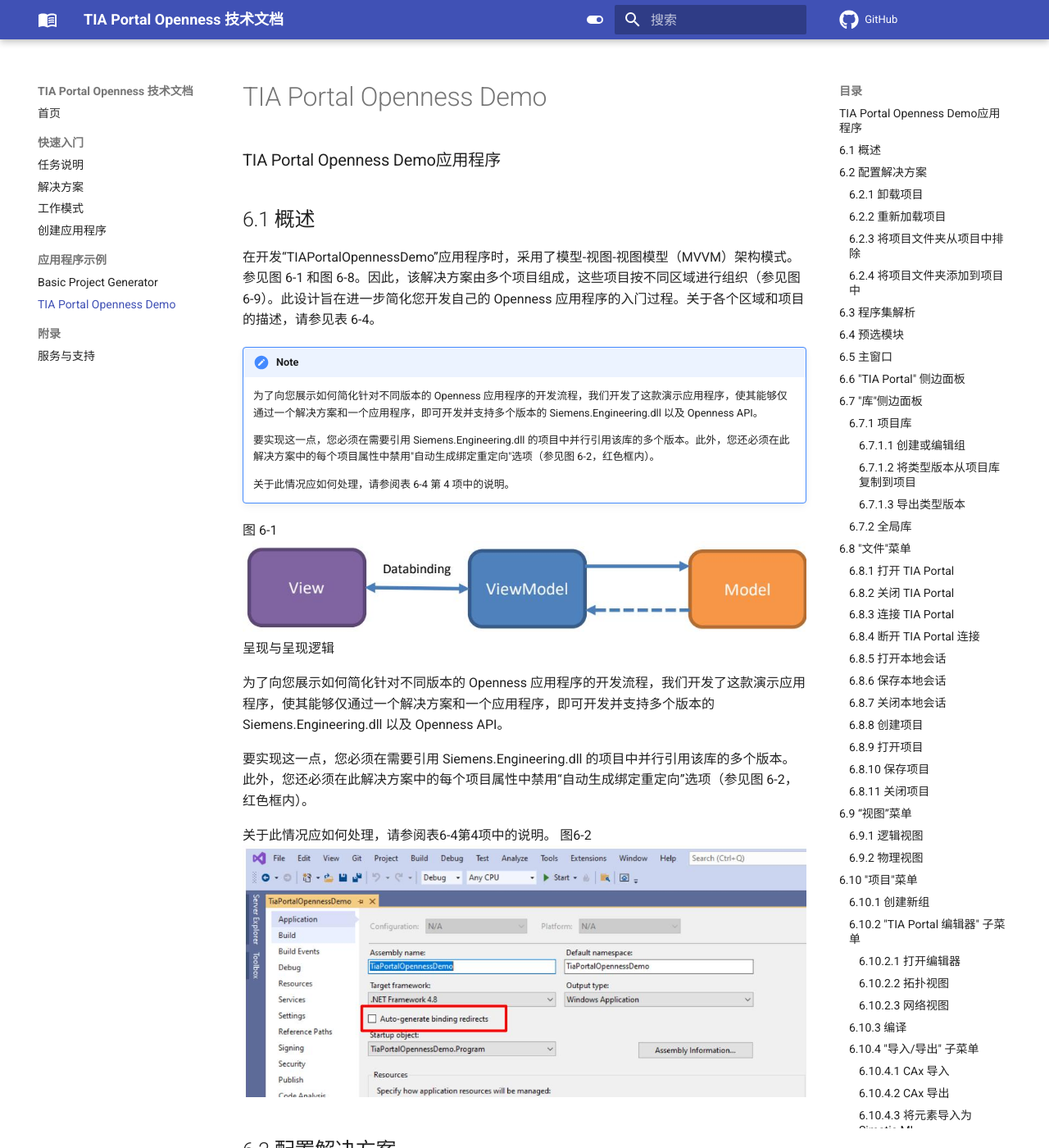
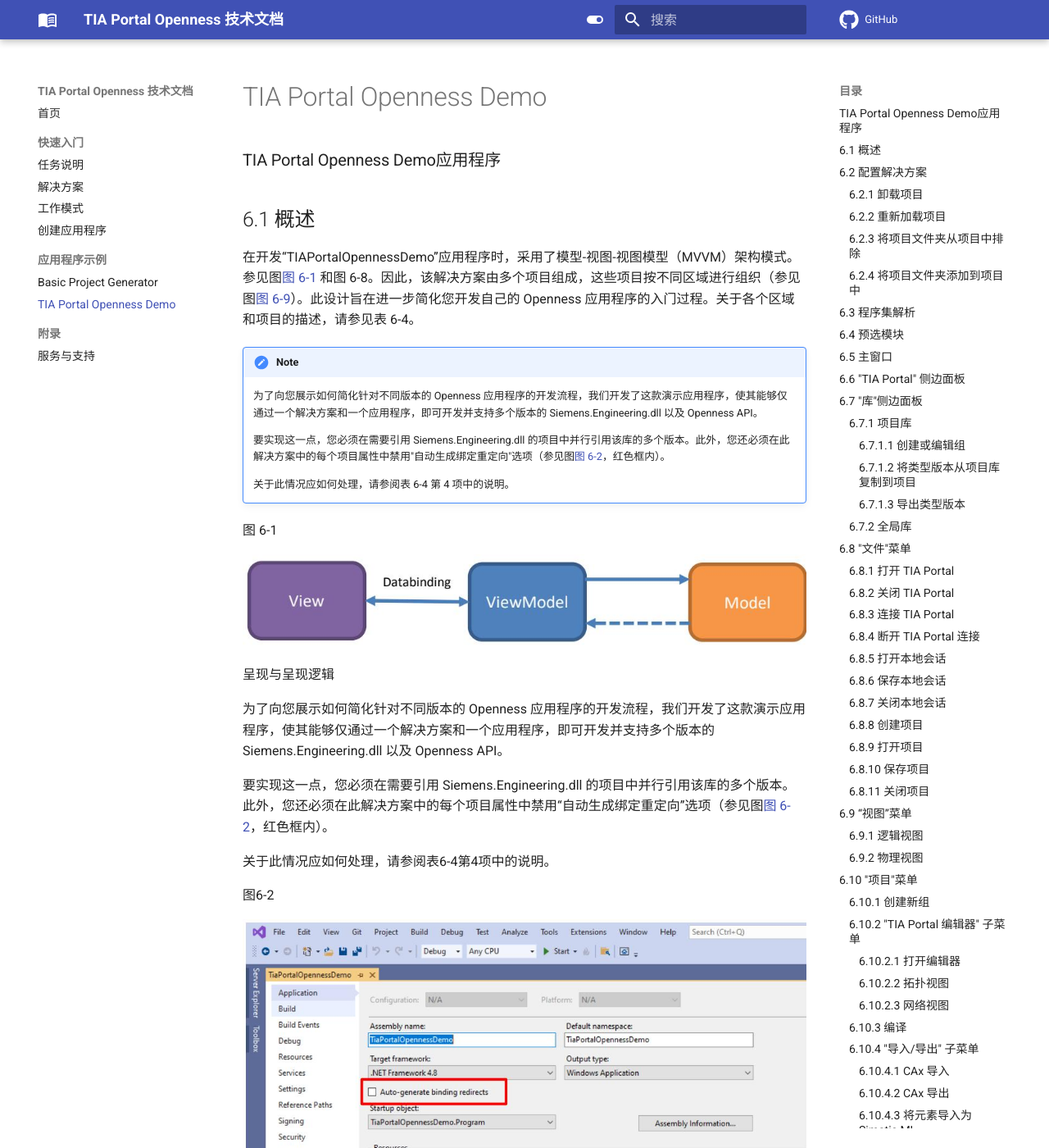
Before and after one commit to lybhb8/tia-openness-demo-docs, an MkDocs documentation site: the page built from docs/06 TIA Portal Openness Demo Application.md, in a window 1280 px wide and 1400 px high. Shown: the whole window at 82% size. Built offline with MkDocs 1.6.1 and Material for MkDocs 9.7.7, drawn with Linux system fonts in a browser that asks for light colours; comment, search, counter and statistics services are not loaded; some of the changed text lies outside the part shown.

Commit message:
Add figure anchors and convert all references to links

````diff
--- a/docs/06 TIA Portal Openness Demo Application.md
+++ b/docs/06 TIA Portal Openness Demo Application.md
@@ -2,27 +2,31 @@
 
 ## 6.1 概述
 
-在开发“TIAPortalOpennessDemo”应用程序时，采用了模型-视图-视图模型（MVVM）架构模式。 参见图 6-1 和图 6-8。因此，该解决方案由多个项目组成，这些项目按不同区域进行组织（参见图 6-9）。此设计旨在进一步简化您开发自己的 Openness 应用程序的入门过程。关于各个区域和项目的描述，请参见表 6-4。
+在开发“TIAPortalOpennessDemo”应用程序时，采用了模型-视图-视图模型（MVVM）架构模式。 参见图[图 6-1](#fig-6-1) 和图 6-8。因此，该解决方案由多个项目组成，这些项目按不同区域进行组织（参见图[图 6-9](#fig-6-9)）。此设计旨在进一步简化您开发自己的 Openness 应用程序的入门过程。关于各个区域和项目的描述，请参见表 6-4。
 
 !!! note
     为了向您展示如何简化针对不同版本的 Openness 应用程序的开发流程，我们开发了这款演示应用程序，使其能够仅通过一个解决方案和一个应用程序，即可开发并支持多个版本的 Siemens.Engineering.dll 以及 Openness API。
 
-    要实现这一点，您必须在需要引用 Siemens.Engineering.dll 的项目中并行引用该库的多个版本。此外，您还必须在此解决方案中的每个项目属性中禁用"自动生成绑定重定向"选项（参见图 6-2，红色框内）。
+    要实现这一点，您必须在需要引用 Siemens.Engineering.dll 的项目中并行引用该库的多个版本。此外，您还必须在此解决方案中的每个项目属性中禁用"自动生成绑定重定向"选项（参见图[图 6-2](#fig-6-2)，红色框内）。
 
     关于此情况应如何处理，请参阅表 6-4 第 4 项中的说明。
 
 
 图 6-1
+
 ![](images/7f56a7bd4221ff0813006bb16c33719be65b8826ab732f58cb6c1ac1e794cad9.jpg){ #fig-6-1 }
+
 呈现与呈现逻辑
 
 为了向您展示如何简化针对不同版本的 Openness 应用程序的开发流程，我们开发了这款演示应用程序，使其能够仅通过一个解决方案和一个应用程序，即可开发并支持多个版本的 Siemens.Engineering.dll 以及 Openness API。
 
-要实现这一点，您必须在需要引用 Siemens.Engineering.dll 的项目中并行引用该库的多个版本。此外，您还必须在此解决方案中的每个项目属性中禁用“自动生成绑定重定向”选项（参见图 6-2，红色框内）。
+要实现这一点，您必须在需要引用 Siemens.Engineering.dll 的项目中并行引用该库的多个版本。此外，您还必须在此解决方案中的每个项目属性中禁用“自动生成绑定重定向”选项（参见图[图 6-2](#fig-6-2)，红色框内）。
 
 
 关于此情况应如何处理，请参阅表6-4第4项中的说明。
+
 图6-2
+
 ![](images/0c2b0d6a9feab3ecf9e1dec2fe6fcd4d6b7170a86ef1a8e10afa0579a02bf831.jpg){ #fig-6-2 }
 
 ## 6.2 配置解决方案
@@ -46,6 +50,7 @@
 ### 6.2.1 卸载项目
 
 图6-3
+
 ![](images/06ec617b45150aba8057f4d6faad78e5e839ec26802b03d78a19603070b1f67c.jpg){ #fig-6-3 }
 
 表 6-1
@@ -55,6 +60,7 @@
 ### 6.2.2 重新加载项目
 
 图6-4
+
 ![](images/78a7410f5b6e8095924f6a8208571b95edd4f26db1cd9750cdab4c5f3da3702e.jpg){ #fig-6-4 }
 
 表 6-2
@@ -63,7 +69,7 @@
 
 ### 6.2.3 将项目文件夹从项目中排除
 
-根据您未使用的版本，必须将这些版本的相应实现从项目中排除。为此，请使用包含“从项目中排除”功能的右键菜单（参见图 6-5）。这样您就可以编译项目和/或解决方案。 正因如此，源代码的清晰结构尤为重要。
+根据您未使用的版本，必须将这些版本的相应实现从项目中排除。为此，请使用包含“从项目中排除”功能的右键菜单（参见图[图 6-5](#fig-6-5)）。这样您就可以编译项目和/或解决方案。 正因如此，源代码的清晰结构尤为重要。
 
 以下项目包含特定版本的实现：
 
@@ -80,20 +86,25 @@
 • WinCcUnified – 服务 – V…
 
 图6-5
+
 ![alt text](images/image-11.png){ #fig-6-5 }
 
 ### 6.2.4 将项目文件夹添加到项目中
 
 图6-6
+
 ![](images/1265b705a6335bed38445c03c81aa717475eaed95563a3e3d072c43fd76a60d4.jpg){ #fig-6-6 }
 
 表 6-3
 
 <table><tr><td>编号</td><td>说明</td></tr><tr><td>1.</td><td>通过项目”SinamicsStartdrive”的右键菜单激活”显示所有文件”功能。</td></tr><tr><td>2.</td><td>您希望将其包含到项目中的被排除项目文件夹。</td></tr><tr><td>3.</td><td>通过项目文件夹的右键菜单执行”包含到项目中”功能。</td></tr></table>
 
-![](images/ff7df845beceedb50b787b3152d299626e65f040a640ce83dcf51ac261aad974.jpg)
+图6-7
+
+![](images/ff7df845beceedb50b787b3152d299626e65f040a640ce83dcf51ac261aad974.jpg){ #fig-6-7 }
 
 图 6-8
+
 ![](images/9c7eba53a9c9e76b96ffccd9c53dd1491baae8fde02d2fe11f133ca7ad533d8a.jpg){ #fig-6-8 }
 
 概述了 TIAPortalOpennessDemo 应用程序中使用的主要命名空间和类型。
@@ -106,11 +117,13 @@
     您可以在下载包"108716692_TIA_PortalOpenness_Demo_V17.zip"中找到一个已完全编译的"exe"文件，该下载包位于"TiaPortalOpennessDemo_Application.zip"内。
 
 
+图6-9
 
-![alt text](images/image-9.png)
+![alt text](images/image-9.png){ #fig-6-9 }
 
 
 表 6-4
+
 ![alt text](images/image-13.png)
 
 
@@ -135,12 +148,13 @@
 
 
 图 6-10
+
 ![](images/6-10.jpg){ #fig-6-10 }
 
 
 ## 6.4 预选模块
 
-要使用 Sinamics Startdrive、STEP 7、WinCC Professional 或 WinCC Unified 的相关功能，必须安装相应的软件模块。随后，TIA Portal Openness Demo应用的模块扩展将从预设目录中加载（参见“设置”），并作为选项提供（参见图 6-11）。
+要使用 Sinamics Startdrive、STEP 7、WinCC Professional 或 WinCC Unified 的相关功能，必须安装相应的软件模块。随后，TIA Portal Openness Demo应用的模块扩展将从预设目录中加载（参见“设置”），并作为选项提供（参见图[图 6-11](#fig-6-11)）。
 
 如果您选择“SinamicsStartdriveModule”模块，根据项目大小不同，打开项目可能需要稍长一些时间。这是因为“SinamicsStartdriveModule”会将驱动单元加载到项目树中。每个驱动单元可能包含大量参数。
 
@@ -160,6 +174,7 @@
 应用程序的主视图分为多个窗格。这些窗格在侧边面板中以显示或可选地隐藏有关 TIA Portal 实例以及项目/全局库的信息。单击内容窗格会自动隐藏侧边面板。
 
 图 6-11
+
 ![](images/6-12.jpg){ #fig-6-11 }
 
 表 6-6
@@ -177,6 +192,7 @@
 ## 6.6 "TIA Portal" 侧边面板
 
 图 6-12
+
 ![](images/6-13.jpg){ #fig-6-12 }
 
 表 6-7
@@ -192,6 +208,7 @@
 ### 6.7.1 项目库
 
 图 6-14
+
 ![alt text](images/image-17.png){ #fig-6-14 }
 
 表 6-8
@@ -207,6 +224,7 @@
 #### 6.7.1.1 创建或编辑组
 
 图 6-15
+
 ![alt text](images/image-18.png){ #fig-6-15 }
 
 表 6-9
@@ -223,6 +241,7 @@
 #### 6.7.1.2 将类型版本从项目库复制到项目
 
 图 6-16
+
 ![alt text](images/image-19.png){ #fig-6-16 }
 
 表 6-10
@@ -240,6 +259,7 @@
 #### 6.7.1.3 导出类型版本
 
 图 6-17
+
 ![alt text](images/image-20.png){ #fig-6-17 }
 
 表 6-11
@@ -252,6 +272,7 @@
 ### 6.7.2 全局库
 
 图 6-18
+
 ![alt text](images/image-21.png){ #fig-6-18 }
 
 表 6-12
@@ -268,6 +289,7 @@
 
 
 图 6-19
+
 ![alt text](images/image-22.png){ #fig-6-19 }
 
 表 6-13
@@ -286,6 +308,7 @@
 您可以在"文件"菜单中使用"打开 TIA Portal"来打开新的 TIA Portal 实例。
 
 图 6-20
+
 ![alt text](images/image-23.png){ #fig-6-20 }
 
 
@@ -293,7 +316,7 @@
 
 
 
-根据序列图（参见图 6-7），通过 ModuleProvider 在类 TiaPortalViewModel 的方法 InitServiceProvider 中加载服务实例：
+根据序列图（参见图[图 6-7](#fig-6-7)），通过 ModuleProvider 在类 TiaPortalViewModel 的方法 InitServiceProvider 中加载服务实例：
 
 ```csharp
 _tiaPortalServiceProvider =
@@ -312,12 +335,14 @@
 ### 6.8.3 连接 TIA Portal
 
 图 6-21
+
 ![alt text](images/image-24.png){ #fig-6-21 }
 
 图 6-22
+
 ![alt text](images/image-25.png){ #fig-6-22 }
 
-"文件"菜单中的"连接 TIA Portal"或"连接 TIA Portal"按钮（参见图 6-21，第 2 项）可以与现有的 TIA Portal 实例建立连接。此实例中打开的项目将自动加载并打开用于编辑。为此，从所有运行进程的列表中选择实例（参见图 6-21，第 1 项），然后单击"连接 TIA Portal"按钮（参见图 6-21，第 2 项）。与 TIA Portal Openness Demo 应用程序连接的实例的进程 ID（参见图 6-22，第 1 项）将显示在"当前进程 ID:"字段中（参见图 6-22，第 2 项）。
+"文件"菜单中的"连接 TIA Portal"或"连接 TIA Portal"按钮（参见图[图 6-21](#fig-6-21)，第 2 项）可以与现有的 TIA Portal 实例建立连接。此实例中打开的项目将自动加载并打开用于编辑。为此，从所有运行进程的列表中选择实例（参见图[图 6-21](#fig-6-21)，第 1 项），然后单击"连接 TIA Portal"按钮（参见图[图 6-21](#fig-6-21)，第 2 项）。与 TIA Portal Openness Demo 应用程序连接的实例的进程 ID（参见图[图 6-22](#fig-6-22)，第 1 项）将显示在"当前进程 ID:"字段中（参见图[图 6-22](#fig-6-22)，第 2 项）。
 
 通过服务实例（参见打开 TIA Portal），调用方法 ConnectTiaPortal(int processId)，该方法使用 API 调用 TiaPortal.GetProcess(processId, 5000).Attach(); 与相应 processId 的 TIA Portal 实例建立连接。
 
@@ -340,7 +365,7 @@
 
 您可以使用“文件”菜单中的“打开本地会话”来打开一个本地会话实例。
 
-根据序列图（参见图 6-7），通过 ModuleProvider 在类
+根据序列图（参见图[图 6-7](#fig-6-7)），通过 ModuleProvider 在类
 
 BaseMultiuserProjectViewModel: MultiuserServiceProvider = \_moduleProvider.GetService(typeof(IMultiuserServiceProvider)) as IMultiuserServiceProvider;
 
@@ -372,9 +397,10 @@
 
 ### 6.8.8 创建项目
 
-在”文件”菜单中单击”创建项目”以创建一个新项目。为此，您必须输入项目名称以及项目将被创建和保存的目标文件夹（参见图 6-23）。
+在”文件”菜单中单击”创建项目”以创建一个新项目。为此，您必须输入项目名称以及项目将被创建和保存的目标文件夹（参见图[图 6-23](#fig-6-23)）。
 
 图6-23
+
 ![alt text](images/image-26.png){ #fig-6-23 }
 
 
@@ -383,7 +409,7 @@
 <table><tr><td>编号</td><td>说明</td></tr><tr><td>1.</td><td>为新项目输入名称。 名称必须符合 Windows 的文件命名规则。</td></tr><tr><td>2.</td><td>打开”文件资源管理器”，选择将要创建新项目的目标目录。</td></tr><tr><td>3.</td><td>新项目将创建的路径是从设置中读取的（参见”设置”），并显示在文本框中。如果需要，可以对其进行编辑。</td></tr><tr><td>4.</td><td>点击”创建”按钮以创建新项目。 通过调用 ValidationProvider，系统将首先验证您的输入；若验证通过，对话框将关闭，并创建新项目。</td></tr><tr><td>5.</td><td>如需中止该过程，请点击”取消”按钮。</td></tr></table>
 
 
-根据序列图（见图 6-7），通过 ModuleProvider 在类
+根据序列图（见图[图 6-7](#fig-6-7)），通过 ModuleProvider 在类
 
 BaseProjectViewModel: ProjectServiceProvider = \_moduleProvider.GetService(typeof(IProjectServiceProvider)) as IProjectServiceProvider;
 
@@ -391,11 +417,12 @@
 
 ### 6.8.9 打开项目
 
-通过“文件”菜单中的“打开项目”打开一个项目。为此，请使用文件选择对话框选择所需的项目文件（参见图 6-24）。 文件过滤器设置为 \*.ap\*，以便显示所有项目版本。随后项目打开，项目数据（项目树）被加载到应用程序中（参见图 6-26 和图 6-27）。
+通过“文件”菜单中的“打开项目”打开一个项目。为此，请使用文件选择对话框选择所需的项目文件（参见图[图 6-24](#fig-6-24)）。 文件过滤器设置为 \*.ap\*，以便显示所有项目版本。随后项目打开，项目数据（项目树）被加载到应用程序中（参见图[图 6-26](#fig-6-26) 和图 6-27）。
 
 通过服务实例（参见“创建项目”），调用 OpenProjectAsync(string projectPath) 方法。该方法使用 API 调用 Project newProject = tiaPortal.Projects.Open(new FileInfo(projectPath)); 来打开作为参数传递的所选项目。
 
 图 6-24
+
 ![](images/364d11c979faa89db86ab556c5ea8d17d9240139a834fd46d3c87f729a503ff5.jpg){ #fig-6-24 }
 
 ### 6.8.10 保存项目
@@ -417,11 +444,12 @@
 ## 6.9 “视图”菜单
 
 图 6-25
+
 ![alt text](images/image-27.png){ #fig-6-25 }
 
-通过“视图”菜单，您可以切换项目中的逻辑树结构和物理树结构。参见图 6-26 和图 6-27。
+通过“视图”菜单，您可以切换项目中的逻辑树结构和物理树结构。参见图[图 6-26](#fig-6-26) 和图 6-27。
 
-根据序列图（参见图 6-7），在“视图”菜单中单击“逻辑树”或“物理树”将调用 TiaPortalOpennessCore 项目中 MenuViewModel 类中的命令处理程序 SetNavigationPath(string navigationPath)。 系统将要显示或导航到的视图名称将作为参数传递。
+根据序列图（参见图[图 6-7](#fig-6-7)），在“视图”菜单中单击“逻辑树”或“物理树”将调用 TiaPortalOpennessCore 项目中 MenuViewModel 类中的命令处理程序 SetNavigationPath(string navigationPath)。 系统将要显示或导航到的视图名称将作为参数传递。
 
 ```text
 <MenuItem Header="_View">
@@ -451,8 +479,10 @@
 
 这里有一个例外，即“设备组”，因为它没有导轨或机架。因此，使用设备名称作为额外的分组依据。
 
-逻辑树结构将所有设备按机架或机柜进行分类。所有未插电的设备均与机架或机柜位于同一层级（参见图 6-26中的红色方框）。
+逻辑树结构将所有设备按机架或机柜进行分类。所有未插电的设备均与机架或机柜位于同一层级（参见图[图 6-26](#fig-6-26)中的红色方框）。
+
 图6-26
+
 ![](images/9f591dab3b2a9099affbf035aa7aaf7e2331e0f4a8e4947083046addfa378470.jpg){ #fig-6-26 }
 
 ### 6.9.2 物理视图
@@ -460,7 +490,10 @@
 在物理树结构中，所有设备都位于一个站点的下方；在此，一条轨道及其上的所有设备（包括未连接的设备）位于同一层级。有关哪些设备已断开连接、哪些未断开连接的信息，请参阅属性视图（参见[图 6-28](#fig-6-28)）。
 
 图6-27
+
 ![](images/6-27.jpg){ #fig-6-27 }
+
+图6-28
 
 ![](images/6-28.jpg){ #fig-6-28 }
 
@@ -472,12 +505,14 @@
 在此菜单中，您可以找到可在项目级别或项目项上运行的功能。
 
 图6-29
+
 ![alt text](images/image-29.png){ #fig-6-29 }
 
 
 ### 6.10.1 创建新组
 
 图6-30
+
 ![alt text](images/image-28.png){ #fig-6-30 }
 
 表 6-15
@@ -489,7 +524,7 @@
 | 3. | 为高亮显示的元素创建新组（作为子组）并关闭对话框。 |
 | 4. | 取消操作并关闭对话框。 |
 
-根据序列图（参见图 6-7），通过 ModuleProvider 在类 BaseProjectViewModel 的方法 InitProjectServiceProvider 中加载服务实例：
+根据序列图（参见图[图 6-7](#fig-6-7)），通过 ModuleProvider 在类 BaseProjectViewModel 的方法 InitProjectServiceProvider 中加载服务实例：
 
 ```csharp
 ProjectServiceProvider =
@@ -497,7 +532,7 @@
 IProjectServiceProvider;
 ```
 
-通过该实例，调用方法 ProjectServiceProvider.CreateNewGroup(newGroupName, (string)SelectedItem.Header, (Guid)SelectedItem.Tag, true);。这里，正在创建的组的名称、高亮显示的元素的名称（参见图 6-30，第 1 项）和高亮显示元素的 GUID 作为参数传递。调用中的第四个参数表示我们正在处理逻辑项目树，并且项目项应在其中找到。
+通过该实例，调用方法 ProjectServiceProvider.CreateNewGroup(newGroupName, (string)SelectedItem.Header, (Guid)SelectedItem.Tag, true);。这里，正在创建的组的名称、高亮显示的元素的名称（参见图[图 6-30](#fig-6-30)，第 1 项）和高亮显示元素的 GUID 作为参数传递。调用中的第四个参数表示我们正在处理逻辑项目树，并且项目项应在其中找到。
 
 使用这些信息找到项目项，并进行 var parentProjectItem = GetProjectItem(parentGroup, tag, logicalTree); 调用。
 
@@ -524,13 +559,14 @@
 
 
 图6-31
+
 ![](images/6-31.jpg){ #fig-6-31 }
 
 #### 6.10.2.1 打开编辑器
 
 "项目 -> TIA Portal 编辑器"菜单中的"打开编辑器"让您可以为项目树中高亮显示的元素在 TIA Portal 中打开相应的硬件编辑器，然后在此编辑项目项。
 
-根据序列图（参见图 6-7），通过 ModuleProvider 在类 BaseProjectViewModel 的方法 InitProjectServiceProvider 中加载服务实例：
+根据序列图（参见图[图 6-7](#fig-6-7)），通过 ModuleProvider 在类 BaseProjectViewModel 的方法 InitProjectServiceProvider 中加载服务实例：
 
 ```csharp
 ProjectServiceProvider =
@@ -570,7 +606,7 @@
 
 "项目 -> TIA Portal 编辑器"菜单中的"拓扑视图"让您可以打开 TIA Portal 中项目的拓扑视图（参见[图 6-32](#fig-6-32)）。
 
-根据序列图（参见图 6-7），通过 ModuleProvider 在类 BaseProjectViewModel 的方法 InitProjectServiceProvider 中加载服务实例：
+根据序列图（参见图[图 6-7](#fig-6-7)），通过 ModuleProvider 在类 BaseProjectViewModel 的方法 InitProjectServiceProvider 中加载服务实例：
 
 ```csharp
 ProjectServiceProvider =
@@ -589,13 +625,14 @@
 
 
 图6-32
+
 ![](images/6-32.jpg){ #fig-6-32 }
 
 #### 6.10.2.3 网络视图
 
 "项目 -> TIA Portal 编辑器"菜单中的"网络视图"让您可以打开 TIA Portal 中项目的网络视图（参见[图 6-33](#fig-6-33)）。
 
-根据序列图（参见图 6-7），通过 ModuleProvider 在类 BaseProjectViewModel 的方法 InitProjectServiceProvider 中加载服务实例：
+根据序列图（参见图[图 6-7](#fig-6-7)），通过 ModuleProvider 在类 BaseProjectViewModel 的方法 InitProjectServiceProvider 中加载服务实例：
 
 ```csharp
 ProjectServiceProvider =
@@ -613,16 +650,18 @@
 ```
 
 图6-33
+
 ![](images/6-33.jpg){ #fig-6-33 }
 
 ### 6.10.3 编译
 
 图6-34
+
 ![](images/6-34.jpg){ #fig-6-34 }
 
 编译项目树中高亮显示的元素，只要该对象实现了接口 ICompilable（参见[图 6-34](#fig-6-34)）。
 
-根据序列图（参见图 6-7），通过 ModuleProvider 在类 BaseProjectViewModel 的方法 InitProjectServiceProvider 中加载服务实例：
+根据序列图（参见图[图 6-7](#fig-6-7)），通过 ModuleProvider 在类 BaseProjectViewModel 的方法 InitProjectServiceProvider 中加载服务实例：
 
 ```csharp
 ProjectServiceProvider =
@@ -667,6 +706,7 @@
 ### 6.10.4 "导入/导出" 子菜单
 
 图6-35
+
 ![](images/6-35.jpg){ #fig-6-35 }
 
 #### 6.10.4.1 CAx 导入
@@ -675,6 +715,7 @@
 
 
 图6-36
+
 ![alt text](images/image-30.png){ #fig-6-36 }
 
 
@@ -703,6 +744,7 @@
 
 
 图6-37
+
 ![](images/6-37.jpg){ #fig-6-37 }
 
 CAx 导出以 AML 格式导出设备数据。CAx 导出在项目级别或设备级别都是可能的。
@@ -722,8 +764,9 @@
 
 #### 6.10.4.3 将元素导入为 Simatic ML
 
+图6-38
 
-![alt text](images/image-31.png)
+![alt text](images/image-31.png){ #fig-6-38 }
 
 表 6-17
 
@@ -757,8 +801,9 @@
 
 #### 6.10.4.4 将结构导入为 Simatic ML
 
+图6-40
 
-![alt text](images/image-32.png)
+![alt text](images/image-32.png){ #fig-6-40 }
 
 表 6-18
 
@@ -772,13 +817,18 @@
 
 
 
-图6-40
+
+
 图6-41
+
 ![](images/6-41.jpg){ #fig-6-41 }
 
-![](images/6-42.jpg)
 
-根据序列图（参见图 6-7），通过 ModuleProvider 在类 BaseProjectViewModel 的方法 InitProjectServiceProvider 中加载服务实例：
+图6-42
+
+![](images/6-42.jpg){ #fig-6-42 }
+
+根据序列图（参见图[图 6-7](#fig-6-7)），通过 ModuleProvider 在类 BaseProjectViewModel 的方法 InitProjectServiceProvider 中加载服务实例：
 
 ```csharp
 ProjectServiceProvider =
@@ -833,6 +883,7 @@
 
 
 图6-43
+
 ![alt text](images/image-33.png){ #fig-6-43 }
 
 表 6-19
@@ -842,7 +893,7 @@
 | 1. | 将作为结构导出的区域高亮显示。 |
 | 2. | 通过菜单"项目 > 导入/导出 > 将结构导出为 SimaticML"或工具栏启动导出。 |
 
-根据序列图（参见图 6-7），通过 ModuleProvider 在类 BaseProjectViewModel 的方法 InitProjectServiceProvider 中加载服务实例：
+根据序列图（参见图[图 6-7](#fig-6-7)），通过 ModuleProvider 在类 BaseProjectViewModel 的方法 InitProjectServiceProvider 中加载服务实例：
 
 ```csharp
 ProjectServiceProvider =
@@ -864,11 +915,14 @@
 
 
 图6-44
+
 ![](images/6-44.jpg){ #fig-6-44 }
 
-![](images/6-45.jpg)
+图6-45
 
-根据序列图（参见图 6-7），通过 ModuleProvider 在类 BaseProjectViewModel 的方法 InitProjectServiceProvider 中加载服务实例：
+![](images/6-45.jpg){ #fig-6-45 }
+
+根据序列图（参见图[图 6-7](#fig-6-7)），通过 ModuleProvider 在类 BaseProjectViewModel 的方法 InitProjectServiceProvider 中加载服务实例：
 
 ```csharp
 ProjectServiceProvider =
@@ -917,9 +971,11 @@
 
 ### 6.11.2 从外部源生成块
 
-![alt text](images/image-34.png)
+图6-46
 
-根据序列图（参见图 6-7），通过 ModuleProvider 在类 BaseProjectViewModel 的方法 InitProjectServiceProvider 中加载服务实例：
+![alt text](images/image-34.png){ #fig-6-46 }
+
+根据序列图（参见图[图 6-7](#fig-6-7)），通过 ModuleProvider 在类 BaseProjectViewModel 的方法 InitProjectServiceProvider 中加载服务实例：
 
 ```csharp
 ProjectServiceProvider =
@@ -929,7 +985,7 @@
 
 在 BaseProjectViewModel 类中，调用方法 GenerateBlockFromSource，其中在服务实例上执行调用 ProjectServiceProvider.GenerateBlockFromSourceAsync((string)SelectedItem.Header, (Guid)SelectedItem.Tag, LogicalTreeView);。
 
-项目树中高亮显示的元素的名称和 GUID（参见图 6-46，第 1 项），以及有关使用逻辑还是物理项目树的信息，用于搜索项目项。
+项目树中高亮显示的元素的名称和 GUID（参见图[图 6-46](#fig-6-46)，第 1 项），以及有关使用逻辑还是物理项目树的信息，用于搜索项目项。
 
 ```csharp
 var projectItem = GetProjectItem(header, tag, logical);
@@ -981,13 +1037,16 @@
 ```
 | 2. | 从源文件生成目标块。 |
 
-图6-46
+
 图6-47
+
 ![alt text](images/image-35.png){ #fig-6-47 }
 
-目标块是从源文件生成的（另参见图 6-47，第 1 项）。外部源中的类型（参见表 6-20，第 1 项）被分配给相应的区域（参见图 6-47，第 2 和第 3 项）。
+目标块是从源文件生成的（另参见图[图 6-47](#fig-6-47)，第 1 项）。外部源中的类型（参见表 6-20，第 1 项）被分配给相应的区域（参见图[图 6-47](#fig-6-47)，第 2 和第 3 项）。
 
 ### 6.11.3 从块生成源
+
+图6-48
 
 ![](images/6-48.jpg){ #fig-6-48 }
 
@@ -995,7 +1054,7 @@
 
 首先打开"保存文件"对话框（参见[图 6-49](#fig-6-49)）。这里，根据高亮显示的元素，您可以选择文件类型 *.awl、*.scl、*.db 或 *.udt 并输入文件名。
 
-根据序列图（参见图 6-8），通过 ModuleProvider 在类 BaseProjectViewModel 的方法 InitProjectServiceProvider 中加载服务实例：
+根据序列图（参见图[图 6-8](#fig-6-8)），通过 ModuleProvider 在类 BaseProjectViewModel 的方法 InitProjectServiceProvider 中加载服务实例：
 
 ```csharp
 ProjectServiceProvider =
````
Also changed, not shown: other parts of docs/06 TIA Portal Openness Demo Application.md (+6 -3 lines), docs/05 基础项目生成器.md (+6 -6 lines).
